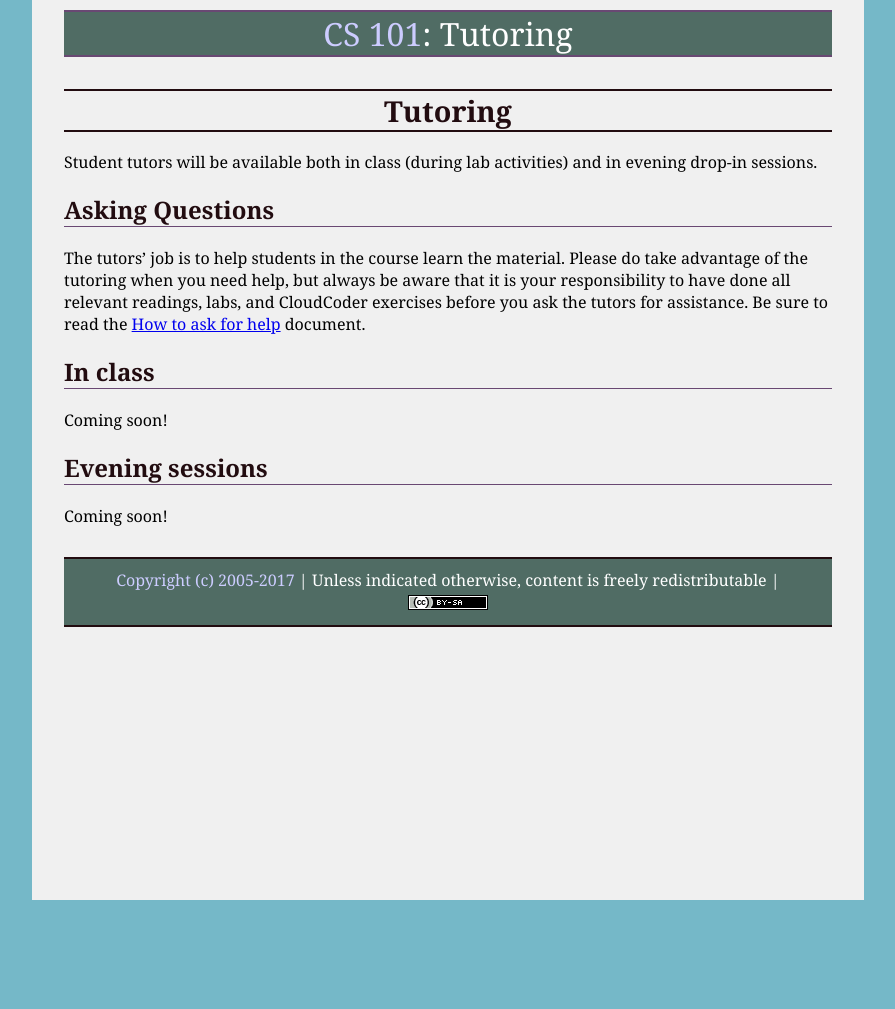
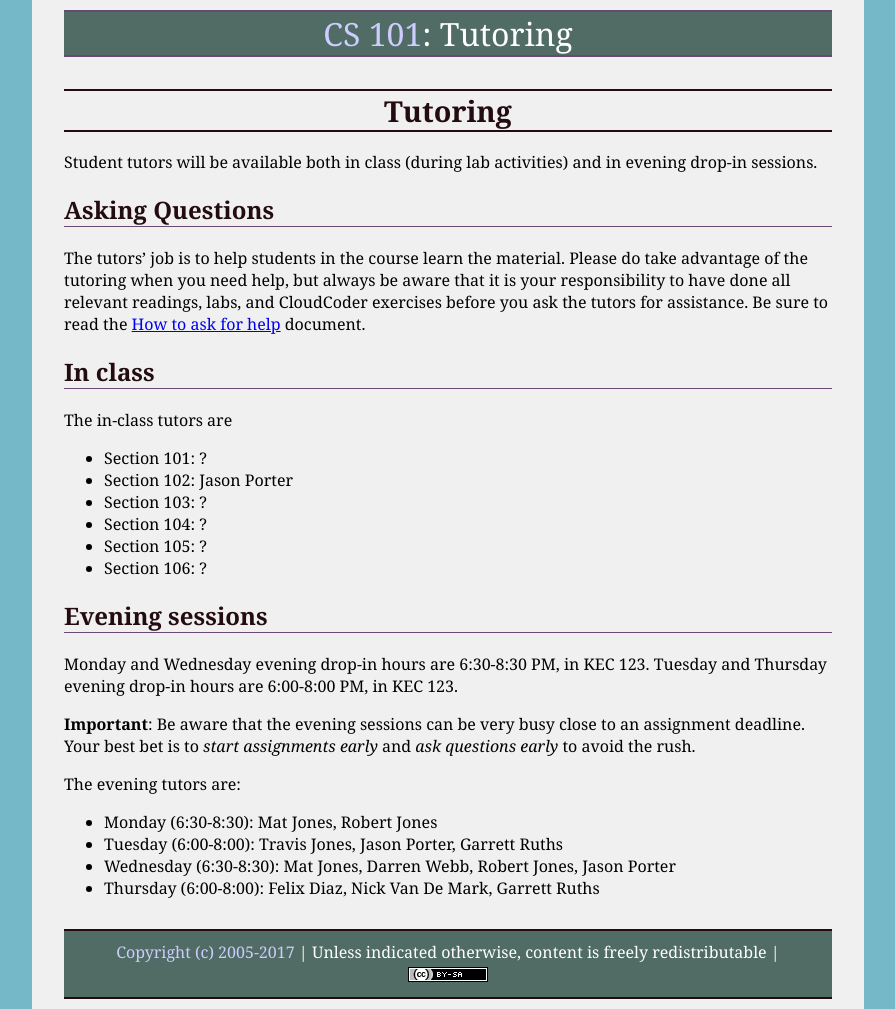
Before and after one commit to ycpcs/cs101-spring2017, a Jekyll site: the page built from tutoring.md, in a window 1280 px wide. Shown: the whole page, without its empty margins (192-1087 px from the left). Built offline with Jekyll 4.4.1, drawn with Linux system fonts in a browser that asks for light colours; before the commit the page ends 900 px from its top, so only the background shows below that.

Commit message:
updated tutoring

```diff
--- a/tutoring.md
+++ b/tutoring.md
@@ -16,36 +16,29 @@ The tutors' job is to help students in the course learn the material.  Please do
 In class
 --------
 
-Coming soon!
-
-<!--
 The in-class tutors are
 
-* Section 101:
-* Section 102:
-* Section 103:
-* Section 104:
-* Section 105:
-* Section 106:
--->
+* Section 101: ?
+* Section 102: Jason Porter
+* Section 103: ?
+* Section 104: ?
+* Section 105: ?
+* Section 106: ?
 
 Evening sessions
 ----------------
 
-Coming soon!
-
-<!--
-The evening drop-in hours are 6-8 PM, M-Th, in KEC 119.
+Monday and Wednesday evening drop-in hours are 6:30-8:30 PM, in KEC 123.
+Tuesday and Thursday evening drop-in hours are 6:00-8:00 PM, in KEC 123.
 
 **Important**: Be aware that the evening sessions can be very busy close to an assignment deadline.  Your best bet is to *start assignments early* and *ask questions early* to avoid the rush.
 
 The evening tutors are:
 
-* Monday:
-* Tuesday:
-* Wednesday:
-* Thursday:
--->
+* Monday (6:30-8:30): Mat Jones, Robert Jones
+* Tuesday (6:00-8:00): Travis Jones, Jason Porter, Garrett Ruths
+* Wednesday (6:30-8:30): Mat Jones, Darren Webb, Robert Jones, Jason Porter
+* Thursday (6:00-8:00): Felix Diaz, Nick Van De Mark, Garrett Ruths
 
 <!-- vim:set wrap: ­-->
 <!-- vim:set linebreak: -->
```
